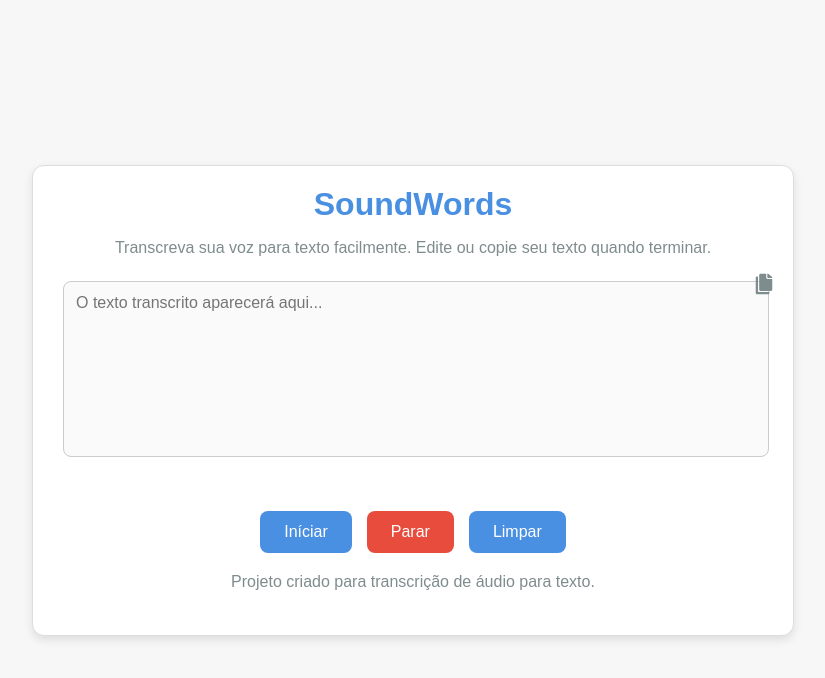
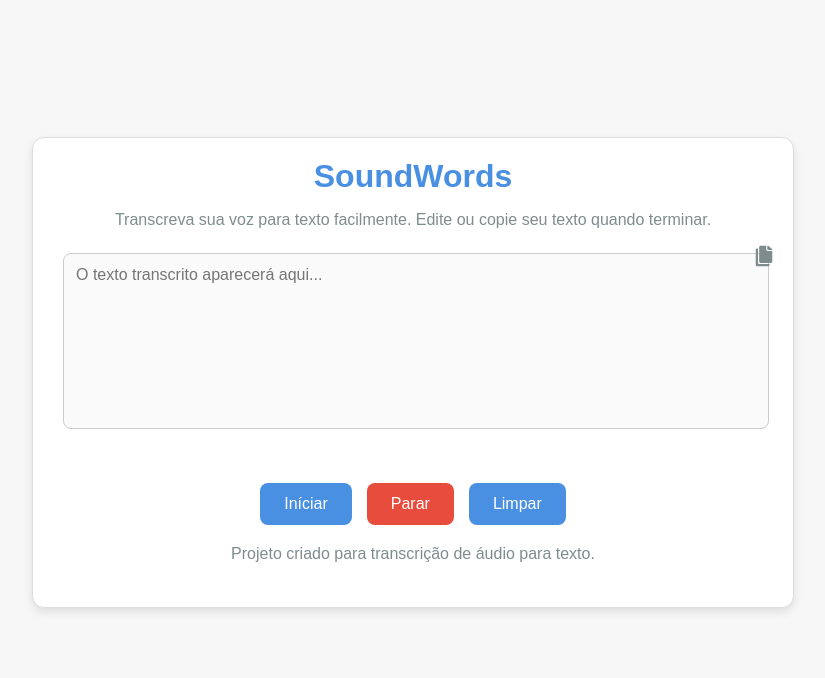
Before and after one commit to dennyberrios/SoundWords, a React (Vite) app: page / in a window 1280 px wide. Shown: the top 678 px of the page, without its empty margins (227-1052 px from the left). Built offline with nearby package versions, Linux system fonts and the light colour scheme.

Commit message:
Melhorias no component Container

```diff
--- a/src/components/Container/styles.js
+++ b/src/components/Container/styles.js
@@ -2,7 +2,7 @@ import styled from 'styled-components';
 
 export const Container = styled.main`
     width: calc(100% -10px);
-    min-height: 100vh;
+    min-height: calc(100vh - 56px);
     padding: 0 10px;
 
     display: flex;
```
